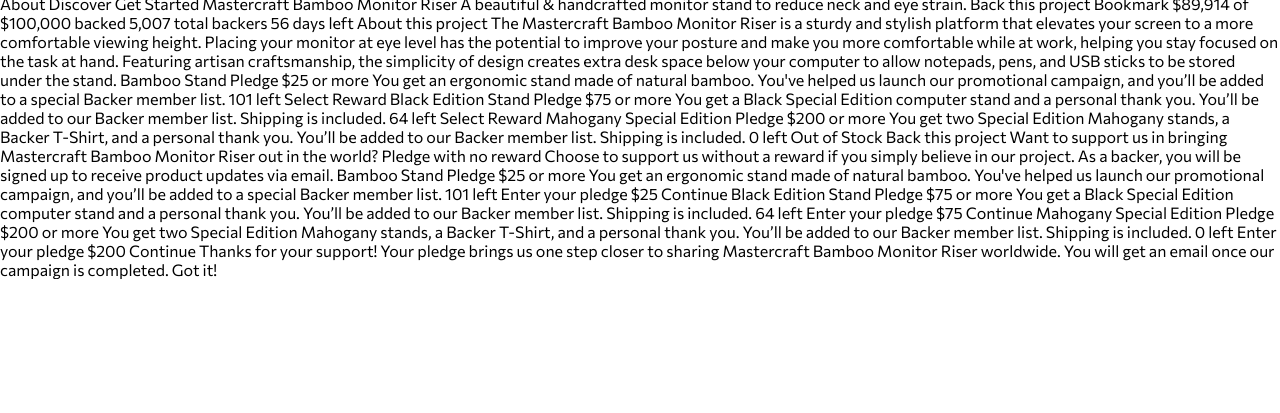
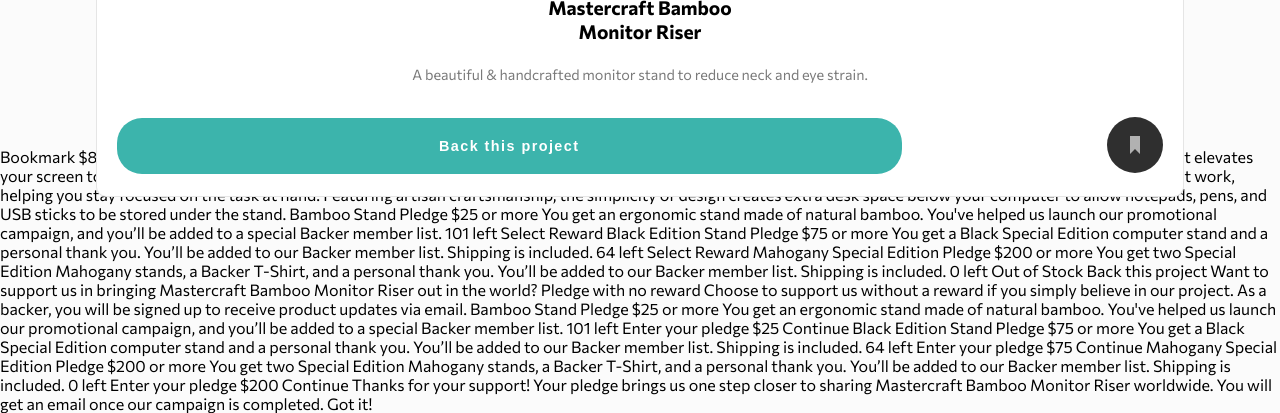
Before and after one commit to erickcapilla/crowdfunding, a plain HTML site: page index.html in a window 1280 px wide. Shown: the part 566-979 px from the top of the page. Before the commit the page ends 845 px from the top, so only its background shows below. Drawn offline with Linux system fonts and the light colour scheme.

Commit message:
Card Proyect done

```diff
--- a/css/style.css
+++ b/css/style.css
@@ -12,6 +12,7 @@
   margin: 0;
   font-size: 16px;
   font-family: 'Commissioner', sans-serif;
+  background-color: #fbfbfb;
 }
 
 .header {
@@ -34,9 +35,6 @@
 
 .hero {
   height: 70vh;
-  /* background-image: url(../images/image-hero-mobile.jpg);
-  background-repeat: no-repeat;
-  background-size: contain; */
   position: relative;
 }
 
@@ -61,3 +59,66 @@
   top: 0;
   background: linear-gradient(rgba(0, 0 , 0, .5), rgba(255, 255, 255, 0));
 }
+
+.main {
+  width: 85%;
+  margin: -50px auto;
+  position: relative;
+}
+
+.proyect {
+  border: 1px solid rgba(189, 189, 189, .4);
+  width: 100%;
+  border-radius: 10px;
+  background-color: white;
+  position: relative;
+  text-align: center;
+  padding: 20px;
+  box-sizing: border-box;
+}
+
+.proyect-logo {
+  position: absolute;
+  top: -13%;
+  right: 30%;
+}
+
+.proyect-description {
+  margin: 30px 0;
+}
+
+.proyect-description .title {
+  font-weight: bold;
+  font-size: 1.2em;
+  color: var(--black)
+}
+
+.proyect-description .description {
+  font-size: .9em;
+  font-weight: 400;
+  color: var(--dark-gray);
+  line-height: 1.7em;
+}
+
+.proyect-actions {
+  display: flex;
+  align-items: center;
+  justify-content: space-between;
+}
+
+.proyect-btn {
+  background-color: var(--cyan);
+  border: none;
+  border-radius: 25px;
+  padding: 5px 15px;
+  color: white;
+  width: 75%;
+  height: 56px;
+  font-size: .9em;
+  font-weight: bold;
+  letter-spacing: .1em;
+}
+
+.proyect-actions .proyect-bookmark {
+  margin: 0;
+}
--- a/index.html
+++ b/index.html
@@ -25,14 +25,29 @@
         <img src="./images/image-hero-mobile.jpg" alt="Hero image">
       </figure>
     </div>
-    About
+    <!-- About
     Discover
-    Get Started
+    Get Started -->
+    <main class="main">
+      <section class="proyect">
+        <figure class="proyect-logo">
+          <img src="./images/logo-mastercraft.svg" alt="Mastercraft Logo">
+        </figure>
+        <article class="proyect-description">
+          <p class="title">Mastercraft Bamboo<br>Monitor Riser</p>
+          <p class="description">A beautiful & handcrafted monitor stand to reduce neck and eye strain.</p>
+        </article>
+        <div class="proyect-actions">
+          <button class="proyect-btn">Back this project</button>
+          <figure class="proyect-bookmark">
+            <img src="./images/icon-bookmark.svg" alt="Bookmark">
+          </figure>
+        </div>
+      </section>
+    </main>
 
-    Mastercraft Bamboo Monitor Riser
-    A beautiful & handcrafted monitor stand to reduce neck and eye strain.
 
-    Back this project
+
     Bookmark
 
     $89,914 of $100,000 backed
```
